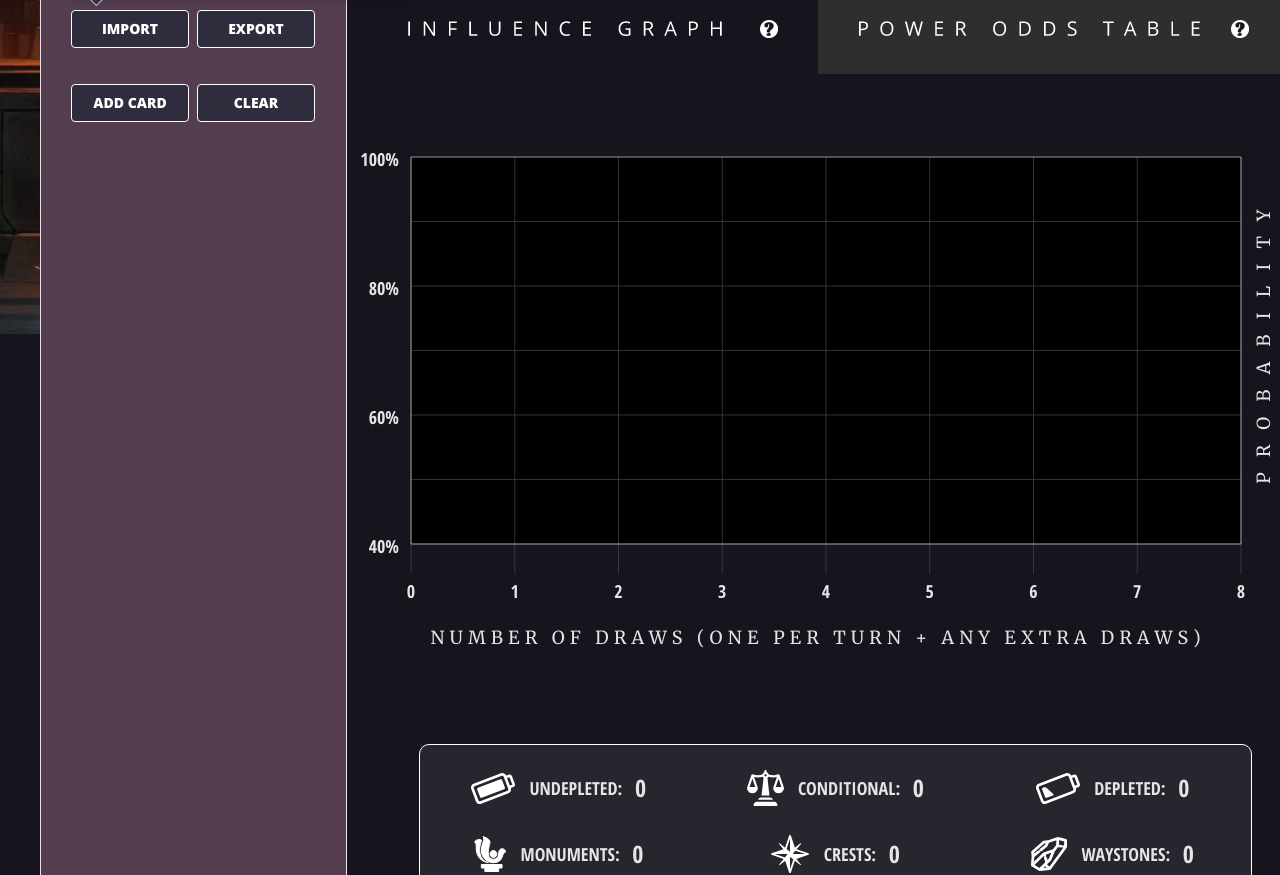
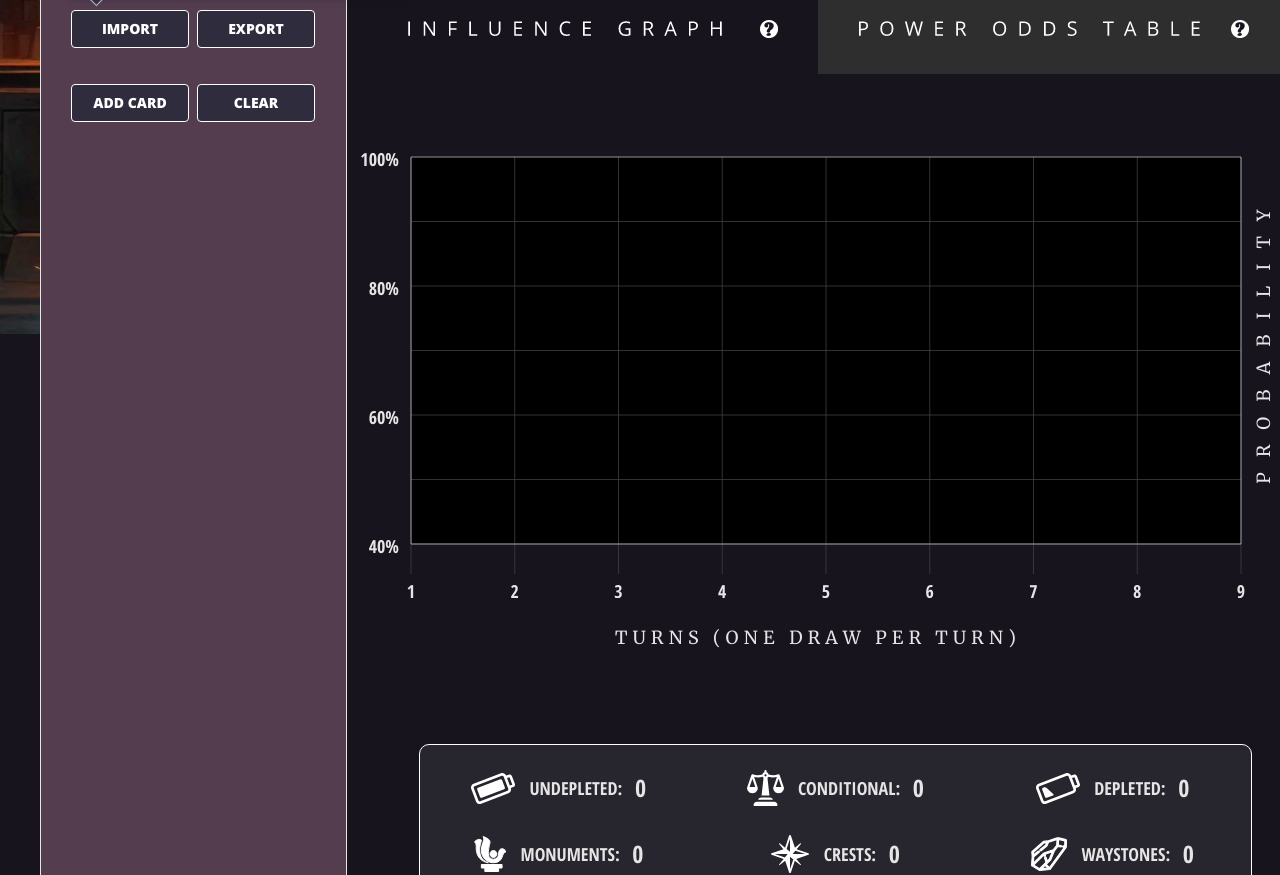
Before and after one commit to matt-kimball/epc, a plain HTML site: page index.html in a window 1280 px wide. Shown: the part 225-1100 px from the top of the page. Drawn offline with Linux system fonts and the light colour scheme.

Commit message:
Switched from Draws to Turns (in graph and table)
Switched back from labeling the graph and table in terms of number
of draws to number of turns, with the assumption that there is one
draw per turn.  This makes the card power costs align better
with their position in the graph and column in the table.

```diff
--- a/epc-graph.js
+++ b/epc-graph.js
@@ -473,7 +473,7 @@ function drawPowerGraph(
             x = graphCoord.left +
                 (midline - minDraws) / (maxDraws - minDraws) *
                 (graphCoord.right - graphCoord.left);
-            drawBottomLabel(String(midline - 7), x, 0);
+            drawBottomLabel(String(midline - 6), x, 0);
 
             midline += verticalMidlineStep;
         }
--- a/epc-table.js
+++ b/epc-table.js
@@ -227,7 +227,7 @@ function generateOddsTable(
 
         row = $("<tr>").addClass("power-table-row-head").appendTo(table);
         $("<th>").addClass("power-table-head-draws").
-            text("Draws").appendTo(row);
+            text("Turns").appendTo(row);
 
         influenceCards = deck.listInfluenceRequirements();
         $.each(influenceCards, function (index, influenceCard) {
@@ -379,7 +379,7 @@ function generateOddsTable(
                 drawCount <= maxDraws;
                 drawCount += 1) {
 
-            text = String(drawCount - minDraws);
+            text = String(drawCount - minDraws + 1);
 
             $("<th>").addClass("power-table-head-draw-count").
                 text(text).appendTo(row);
--- a/index.html
+++ b/index.html
@@ -389,7 +389,7 @@
                         PROBABILITY
                     </div>
                     <div id="graph-x-label">
-                        NUMBER OF DRAWS (ONE PER TURN + ANY EXTRA DRAWS)
+                        TURNS (ONE DRAW PER TURN)
                     </div>
 
                     <div id="power-type-panel">
```
